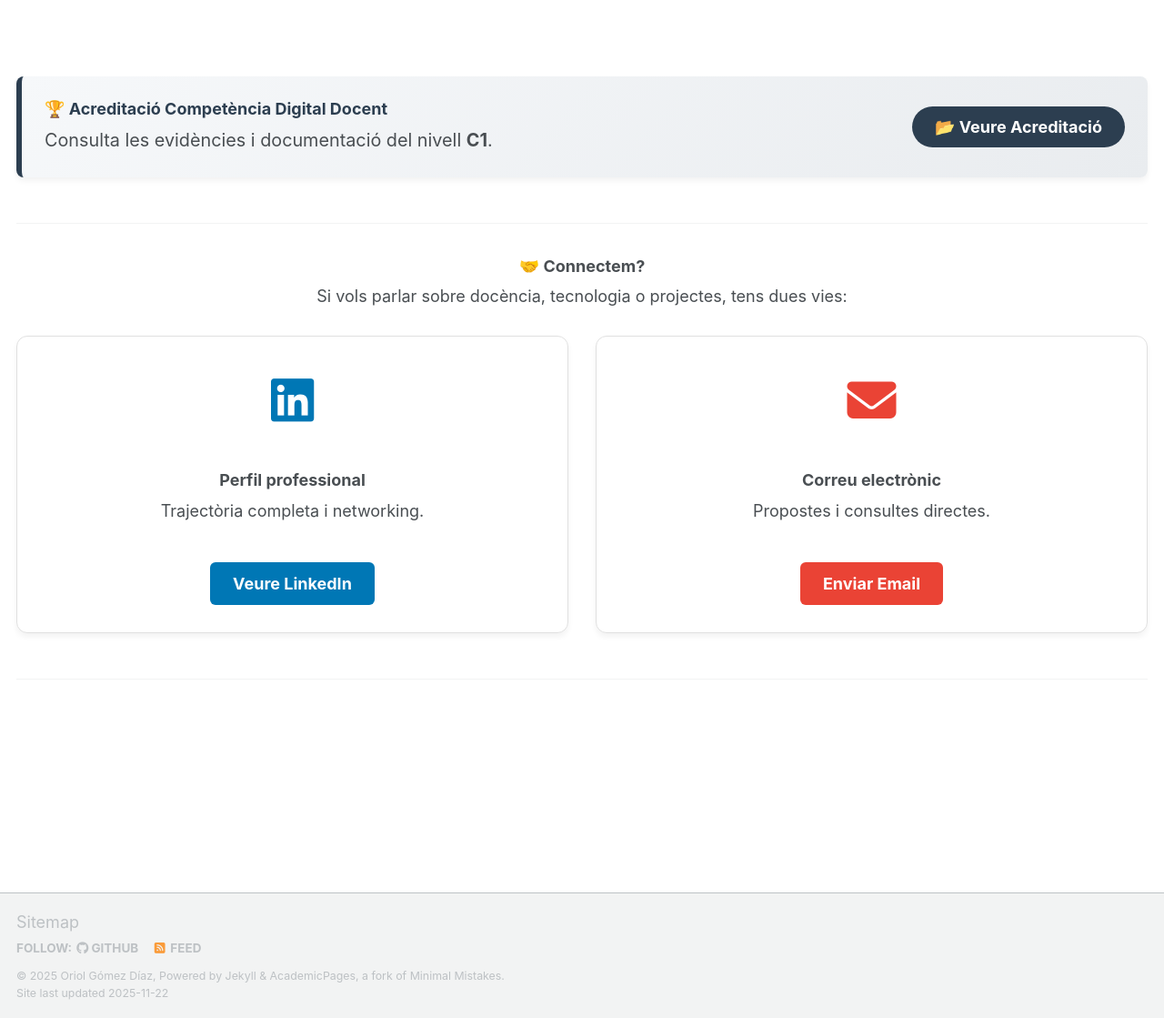
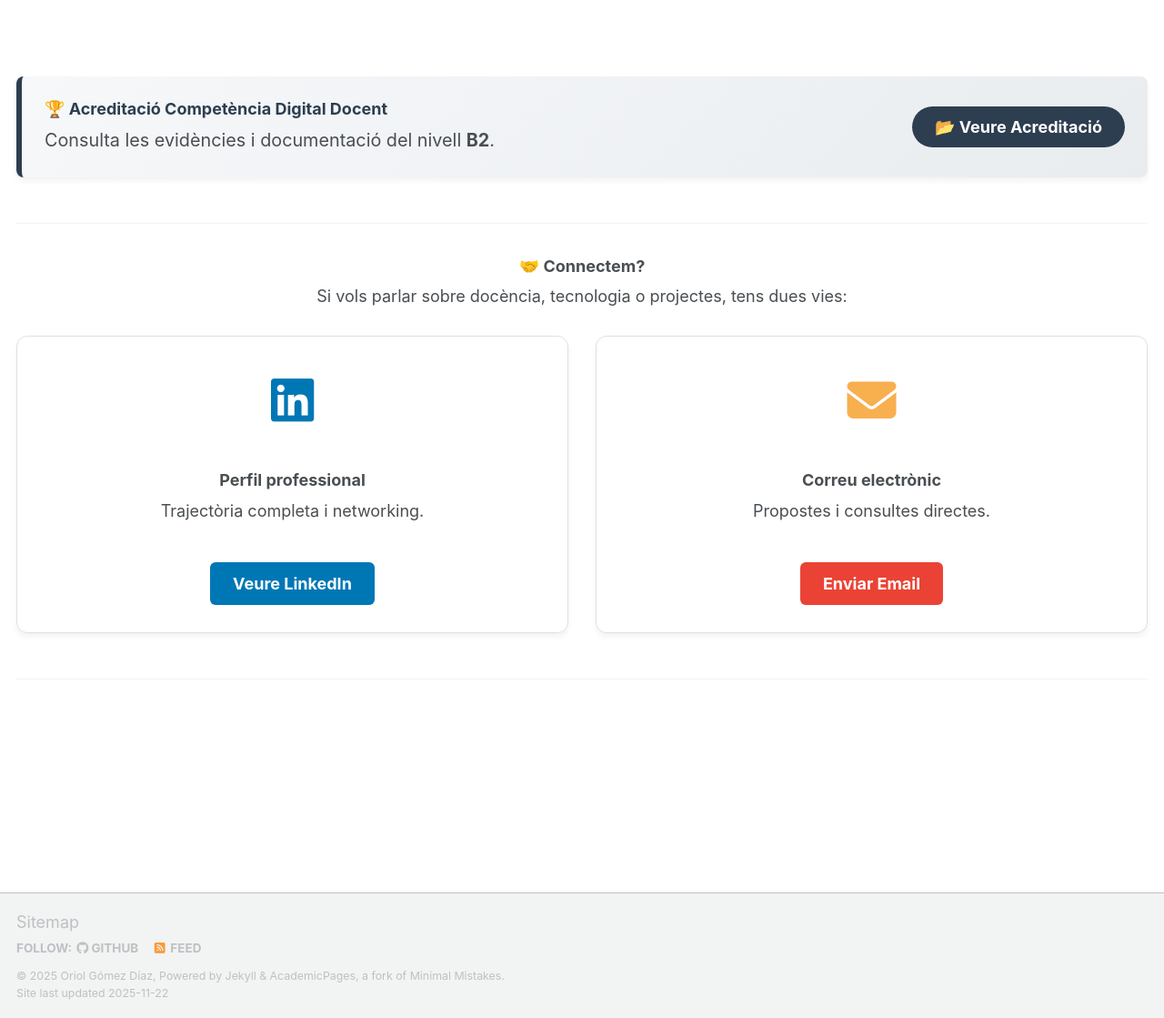
Before and after one commit to oriolgomezdiaz/oriolgomezdiaz.github.io, a Jekyll site: the page built from _pages/Altres/contacte.md, in a window 1280 px wide. Shown: the part 239-1358 px from the top of the page at 91% size. Built offline with Jekyll 4.4.1, drawn with Linux system fonts in a browser that asks for light colours; a script that is not in the unit is left out.

Commit message:
contacte

```diff
--- a/_pages/Altres/contacte.md
+++ b/_pages/Altres/contacte.md
@@ -64,7 +64,7 @@ header:
 
 .contact-icon { font-size: 3em; margin-bottom: 15px; }
 .linkedin-color { color: #0077b5; }
-.email-color { color: #ea4335; }
+.email-color { color: #f8af4eff; }
 
 .contact-btn {
   display: inline-block;
@@ -105,7 +105,7 @@ header:
 <div class="cdd-banner">
   <div class="cdd-text">
     <h3>🏆 Acreditació Competència Digital Docent</h3>
-    <p>Consulta les evidències i documentació del nivell <strong>C1</strong>.</p>
+    <p>Consulta les evidències i documentació del nivell <strong>B2</strong>.</p>
   </div>
   <div>
     <a href="/cdd/" class="cdd-btn">📂 Veure Acreditació</a>
```
